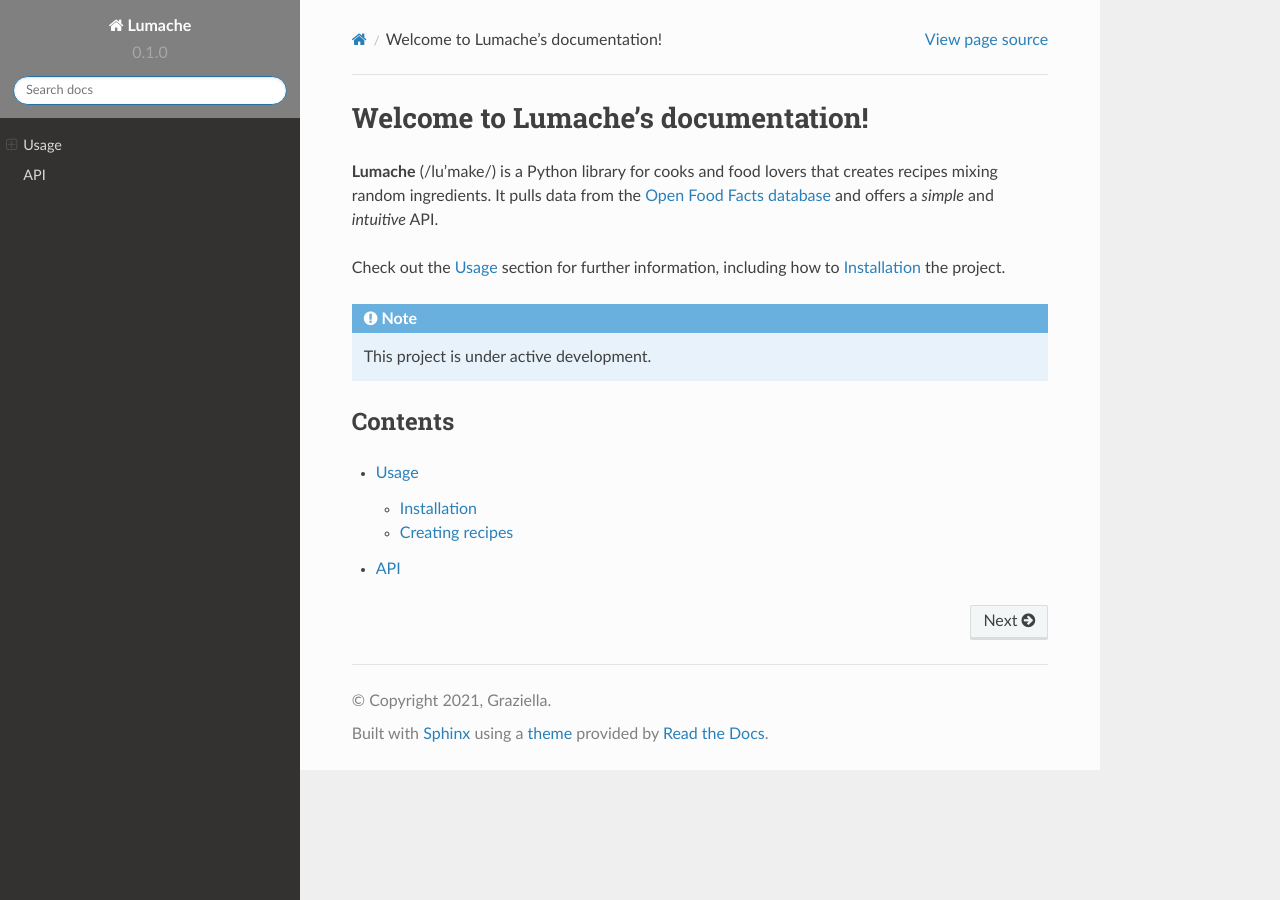
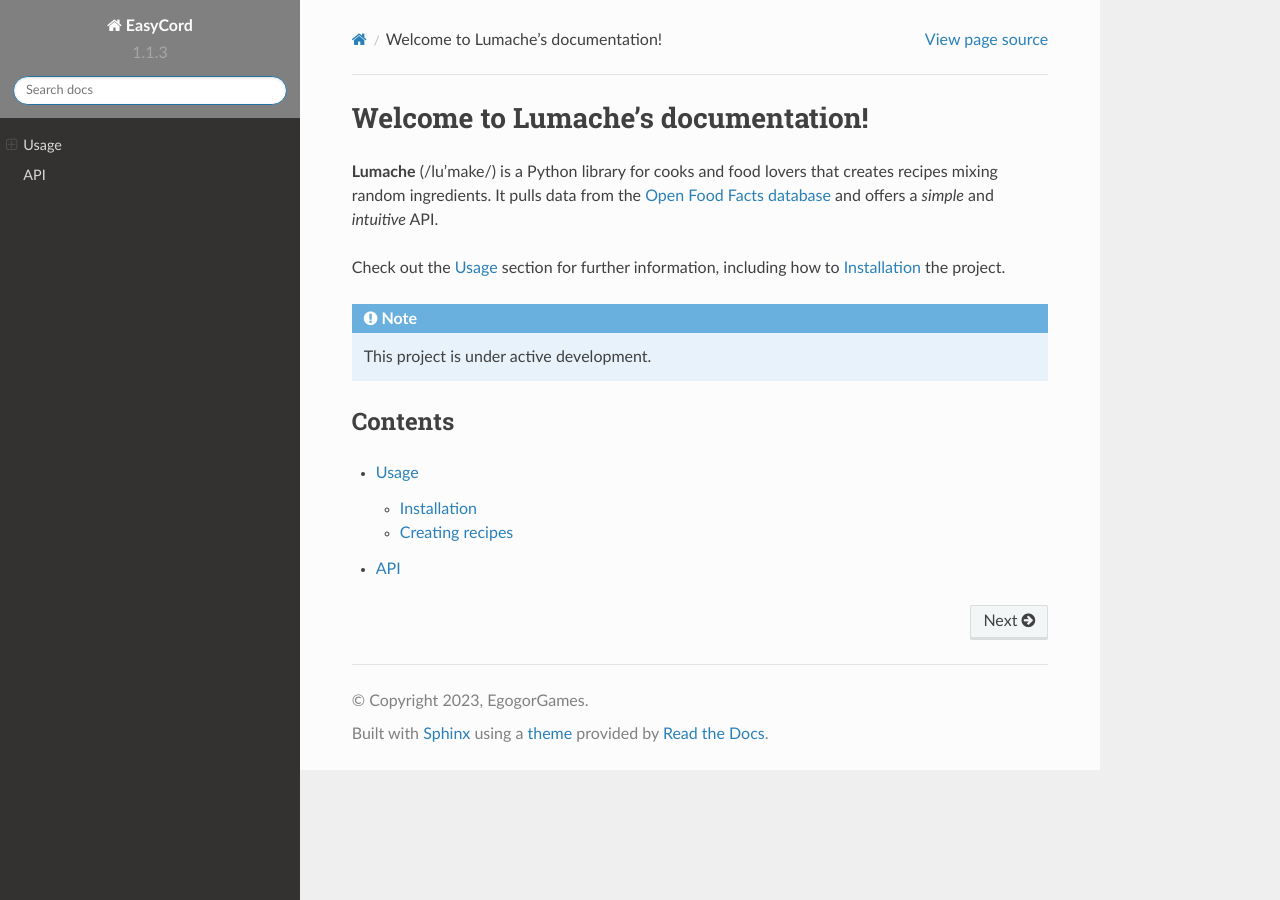
Before and after one commit to EgogorGames/EasyCord, a Sphinx documentation site: the page built from docs/source/index.rst, in a window 1280 px wide. Built offline with Sphinx 7.4.7 and the Read the Docs theme 2.0.0, drawn with Linux system fonts in a browser that asks for light colours.

Commit message:
Update conf.py

```diff
--- a/docs/source/conf.py
+++ b/docs/source/conf.py
@@ -3,12 +3,12 @@
 
 # -- Project information
 
-project = 'Lumache'
-copyright = '2021, Graziella'
-author = 'Graziella'
+project = 'EasyCord'
+copyright = '2023, EgogorGames'
+author = 'EgogorGames'
 
 release = '0.1'
-version = '0.1.0'
+version = '1.1.3'
 
 # -- General configuration
 
```
